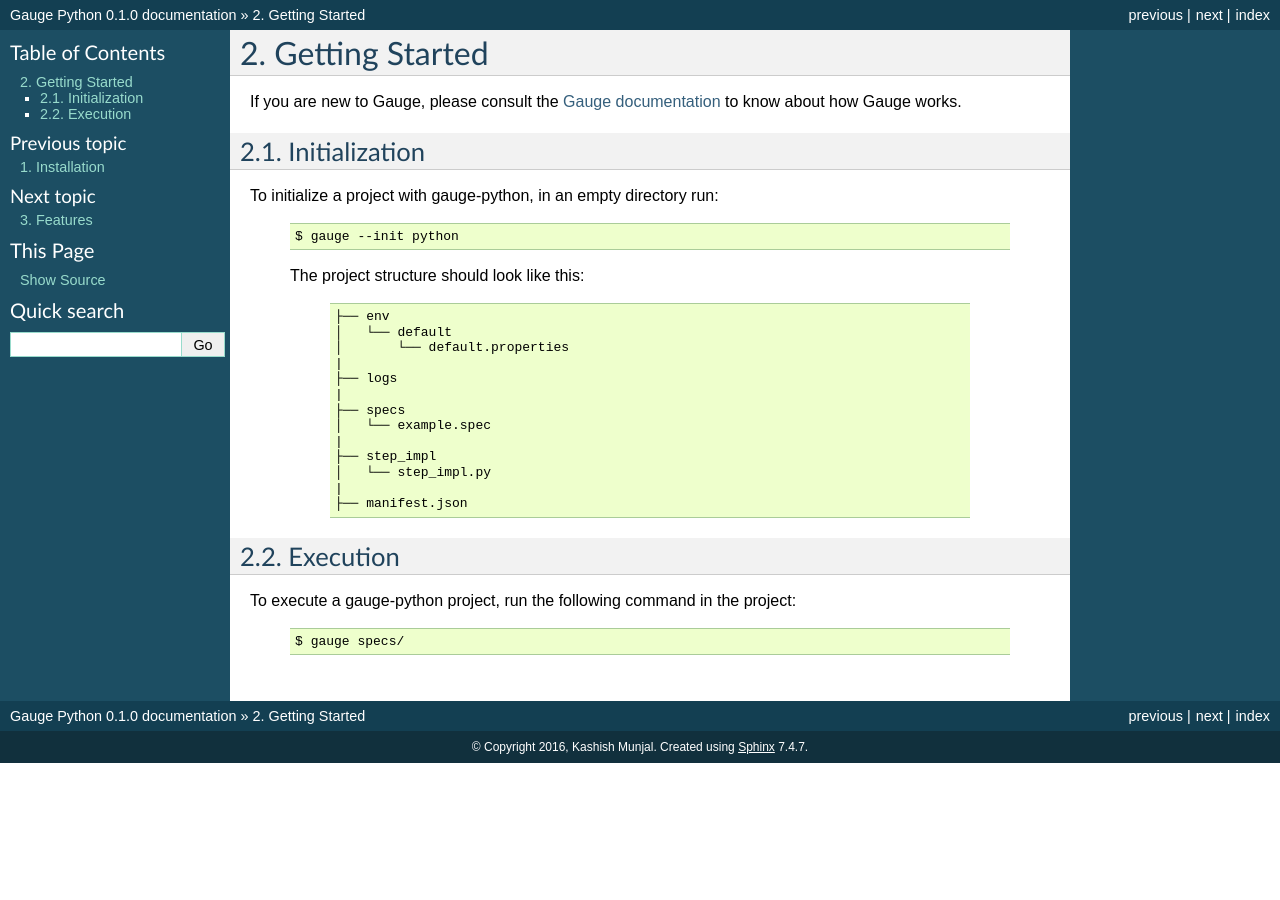
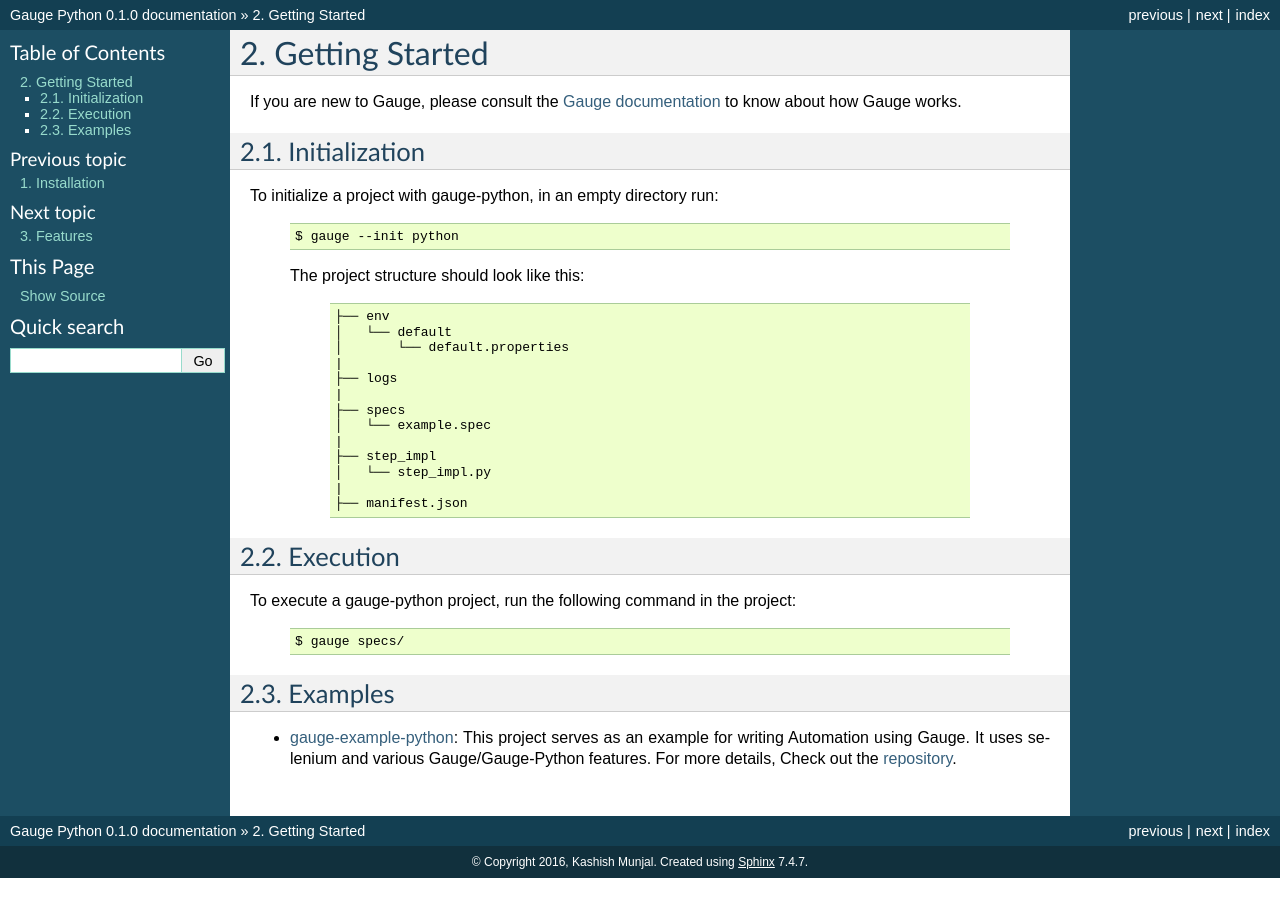
Before and after one commit to getgauge/gauge-python, a Sphinx documentation site: the page built from docs/source/getting-started.rst, in a window 1280 px wide. Built offline with Sphinx 7.4.7, drawn with Linux system fonts in a browser that asks for light colours.

Commit message:
Updating docs

```diff
--- a/docs/source/getting-started.rst
+++ b/docs/source/getting-started.rst
@@ -43,3 +43,12 @@
         $ gauge specs/
 
     .. _Gauge documentation: http://getgauge.io/documentation/user/current/
+
+
+Examples
+~~~~~~~~
+
+- gauge-example-python_: This project serves as an example for writing Automation using Gauge. It uses selenium and various Gauge/Gauge-Python features. For more details, Check out the repository_.
+
+.. _gauge-example-python: https://github.com/kashishm/gauge-example-python
+.. _repository: https://github.com/kashishm/gauge-example-python
```
